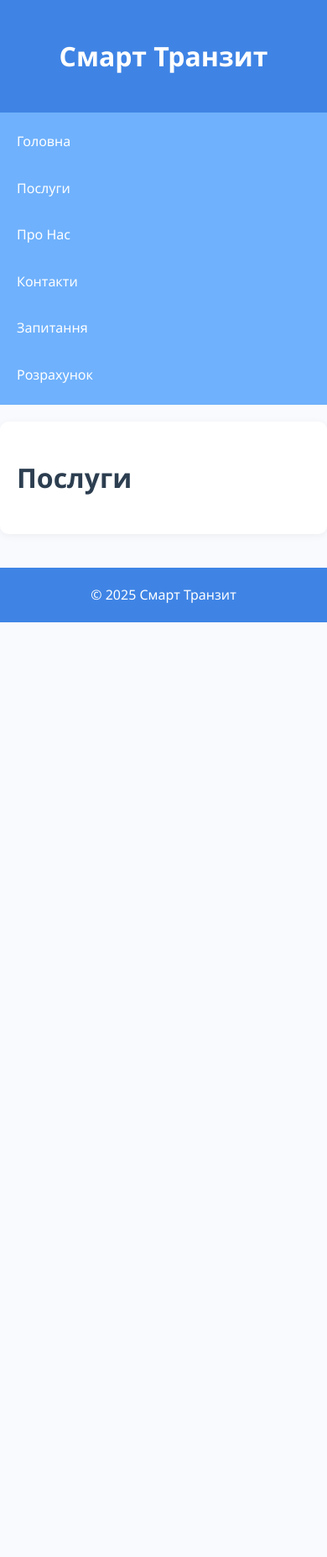
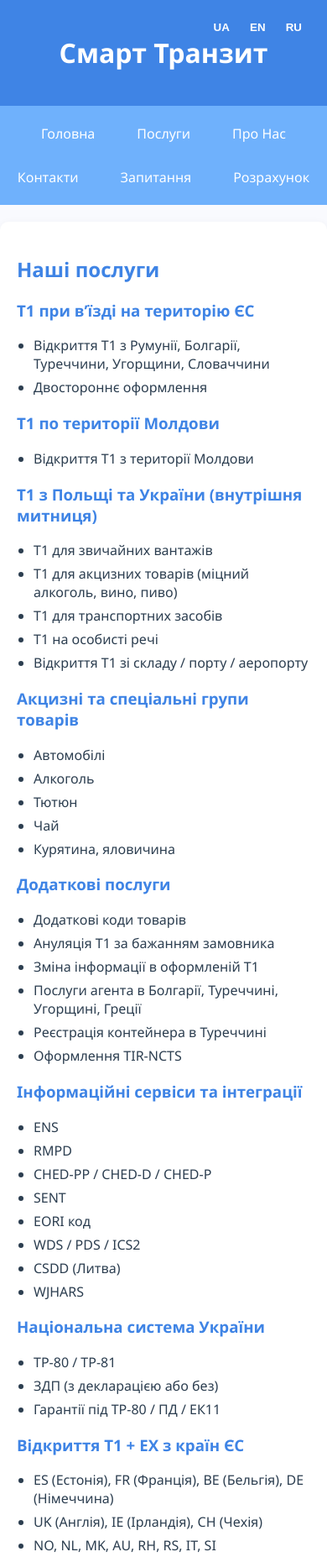
Before and after one commit to smart2025ua/SMART-TRANSIT-2, a plain HTML site: page services.html in a window 390 px wide. Shown: the top 1854 px of the page at 84% size. Before the commit the page ends 844 px from the top, so only its background shows below. Drawn offline with Linux system fonts and the light colour scheme.

Commit message:
Add files via upload

```diff
--- a/css/style.css
+++ b/css/style.css
@@ -1,129 +1,71 @@
-
-:root {
-  --primary-color: #3f84e5;
-  --accent-color: #6fb1fc;
-  --background-color: #f9fafe;
-  --text-color: #2c3e50;
-  --card-bg: #ffffff;
-}
 
     body {
         font-family: 'Segoe UI', 'Inter', sans-serif;
+        background: #f9fafe;
+        color: #2c3e50;
         margin: 0;
         padding: 0;
-  background-color: var(--background-color);
-  color: var(--text-color);
-  line-height: 1.6;
-  transition: background 0.3s ease, color 0.3s ease;
     }
-
     header {
-  background-color: var(--primary-color);
+        background: #3f84e5;
         color: white;
-  padding: 20px 0;
+        padding: 20px;
+        position: relative;
         text-align: center;
-  position: relative;
     }
-
     nav {
-  background-color: var(--accent-color);
+        background: #6fb1fc;
         display: flex;
         flex-wrap: wrap;
         justify-content: center;
+        padding: 12px 0;
         gap: 10px;
-  padding: 12px 0;
     }
-
     nav a {
         color: white;
         text-decoration: none;
         padding: 10px 20px;
         border-radius: 6px;
-  transition: background 0.3s ease, transform 0.2s ease;
+        transition: 0.3s ease;
     }
-
     nav a:hover {
-  background-color: var(--primary-color);
+        background-color: #3f84e5;
         transform: scale(1.05);
     }
-
     .language-switcher {
         position: absolute;
         top: 20px;
         right: 20px;
     }
-
     .language-switcher button {
         background: transparent;
         border: none;
         color: white;
         margin: 0 4px;
+        font-weight: bold;
         cursor: pointer;
-  font-weight: bold;
     }
-
     main {
         max-width: 1000px;
         margin: 20px auto;
+        padding: 20px;
         background: white;
-  padding: 20px;
         border-radius: 10px;
-  box-shadow: 0 2px 10px rgba(0, 0, 0, 0.05);
+        box-shadow: 0 2px 10px rgba(0,0,0,0.05);
     }
-
     footer {
+        background: #3f84e5;
+        color: white;
         text-align: center;
         padding: 20px;
-  background-color: var(--primary-color);
-  color: white;
         margin-top: 40px;
     }
-
-.btn {
-  background-color: var(--primary-color);
-  color: white;
-  padding: 10px 20px;
-  border: none;
-  border-radius: 6px;
-  cursor: pointer;
-  font-weight: bold;
-  transition: background 0.3s ease, transform 0.2s ease;
+    h2, h3 {
+        color: #3f84e5;
     }
-
-.btn:hover {
-  background-color: #2c6ed5;
-  transform: scale(1.05);
+    ul {
+        padding-left: 20px;
     }
-
-.cards {
-  display: grid;
-  grid-template-columns: repeat(auto-fit, minmax(250px, 1fr));
-  gap: 20px;
-  margin-top: 30px;
+    li {
+        margin-bottom: 6px;
     }
-
-.card {
-  background: var(--card-bg);
-  border-radius: 8px;
-  box-shadow: 0 4px 12px rgba(0, 0, 0, 0.05);
-  padding: 20px;
-  text-align: center;
-  transition: transform 0.3s ease, box-shadow 0.3s ease;
-}
-
-.card:hover {
-  transform: translateY(-5px);
-  box-shadow: 0 6px 18px rgba(0, 0, 0, 0.1);
-}
-
-@media (max-width: 768px) {
-  nav {
-    flex-direction: column;
-  }
-
-  .language-switcher {
-    position: static;
-    margin-top: 10px;
-    text-align: center;
-  }
-}
--- a/js/lang.js
+++ b/js/lang.js
@@ -1 +1 @@
-function setLanguage(lang) { alert('Language switched to: ' + lang); }
+function setLanguage(lang) { console.log('Switch to language:', lang); }
--- a/services.html
+++ b/services.html
@@ -1,12 +1,20 @@
-<!DOCTYPE html><html lang='ua'><head>
-<meta charset='UTF-8'>
-<title>Смарт Транзит</title>
-<link rel='stylesheet' href='css/style.css'>
-</head><body>
-
+<!DOCTYPE html>
+<html lang="ua">
+<head>
+  <meta charset="UTF-8">
+  <title>Послуги — Смарт Транзит</title>
+  <link rel="stylesheet" href="css/style.css">
+</head>
+<body>
 <header>
   <h1 data-lang="company">Смарт Транзит</h1>
+  <div class="language-switcher">
+    <button onclick="setLanguage('ua')">UA</button>
+    <button onclick="setLanguage('en')">EN</button>
+    <button onclick="setLanguage('ru')">RU</button>
+  </div>
 </header>
+
 <nav>
   <a href="index.html" data-lang="title">Головна</a>
   <a href="services.html" data-lang="services">Послуги</a>
@@ -15,10 +23,95 @@
   <a href="faq.html" data-lang="faq">Запитання</a>
   <a href="calculator.html" data-lang="calculator">Розрахунок</a>
 </nav>
+
 <main>
+  <h2>Наші послуги</h2>
 
-<h1 data-lang='services'>Послуги</h1><script src='js/lang.js'></script>
-</main><footer>© 2025 Смарт Транзит</footer>
-<script src='js/lang.js'></script>
-<script src='js/calculator.js'></script>
-</body></html>
+  <section>
+    <h3>T1 при в’їзді на територію ЄС</h3>
+    <ul>
+      <li>Відкриття Т1 з Румунії, Болгарії, Туреччини, Угорщини, Словаччини</li>
+      <li>Двоcтороннє оформлення</li>
+    </ul>
+  </section>
+
+  <section>
+    <h3>T1 по території Молдови</h3>
+    <ul>
+      <li>Відкриття Т1 з території Молдови</li>
+    </ul>
+  </section>
+
+  <section>
+    <h3>T1 з Польщі та України (внутрішня митниця)</h3>
+    <ul>
+      <li>Т1 для звичайних вантажів</li>
+      <li>Т1 для акцизних товарів (міцний алкоголь, вино, пиво)</li>
+      <li>Т1 для транспортних засобів</li>
+      <li>Т1 на особисті речі</li>
+      <li>Відкриття Т1 зі складу / порту / аеропорту</li>
+    </ul>
+  </section>
+
+  <section>
+    <h3>Акцизні та спеціальні групи товарів</h3>
+    <ul>
+      <li>Автомобілі</li>
+      <li>Алкоголь</li>
+      <li>Тютюн</li>
+      <li>Чай</li>
+      <li>Курятина, яловичина</li>
+    </ul>
+  </section>
+
+  <section>
+    <h3>Додаткові послуги</h3>
+    <ul>
+      <li>Додаткові коди товарів</li>
+      <li>Ануляція Т1 за бажанням замовника</li>
+      <li>Зміна інформації в оформленій Т1</li>
+      <li>Послуги агента в Болгарії, Туреччині, Угорщині, Греції</li>
+      <li>Реєстрація контейнера в Туреччині</li>
+      <li>Оформлення TIR-NCTS</li>
+    </ul>
+  </section>
+
+  <section>
+    <h3>Інформаційні сервіси та інтеграції</h3>
+    <ul>
+      <li>ENS</li>
+      <li>RMPD</li>
+      <li>CHED-PP / CHED-D / CHED-P</li>
+      <li>SENT</li>
+      <li>EORI код</li>
+      <li>WDS / PDS / ICS2</li>
+      <li>CSDD (Литва)</li>
+      <li>WJHARS</li>
+    </ul>
+  </section>
+
+  <section>
+    <h3>Національна система України</h3>
+    <ul>
+      <li>ТР-80 / ТР-81</li>
+      <li>ЗДП (з декларацією або без)</li>
+      <li>Гарантії під ТР-80 / ПД / ЕК11</li>
+    </ul>
+  </section>
+
+  <section>
+    <h3>Відкриття Т1 + EX з країн ЄС</h3>
+    <ul>
+      <li>ES (Естонія), FR (Франція), BE (Бельгія), DE (Німеччина)</li>
+      <li>UK (Англія), IE (Ірландія), CH (Чехія)</li>
+      <li>NO, NL, MK, AU, RH, RS, IT, SI</li>
+    </ul>
+  </section>
+
+  <p><strong>Смарт Транзит — співпраця, яка гарантує успіх!</strong></p>
+</main>
+
+<footer>© 2025 Смарт Транзит</footer>
+<script src="js/lang.js"></script>
+</body>
+</html>
```
Lines whose indentation alone changed are shown as unchanged.
